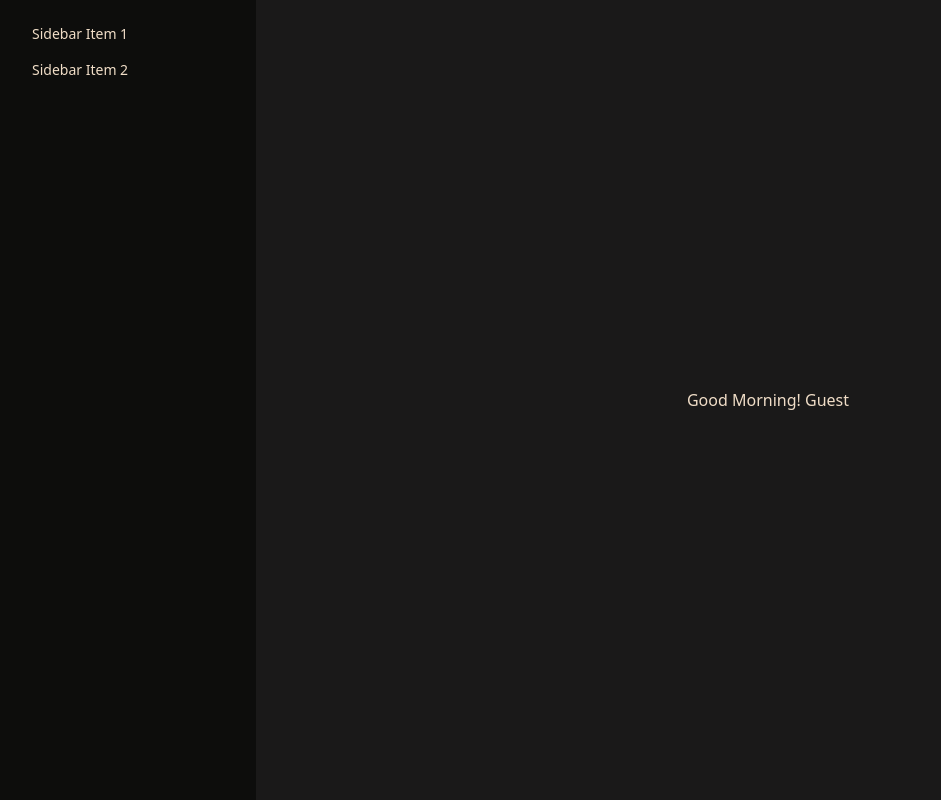
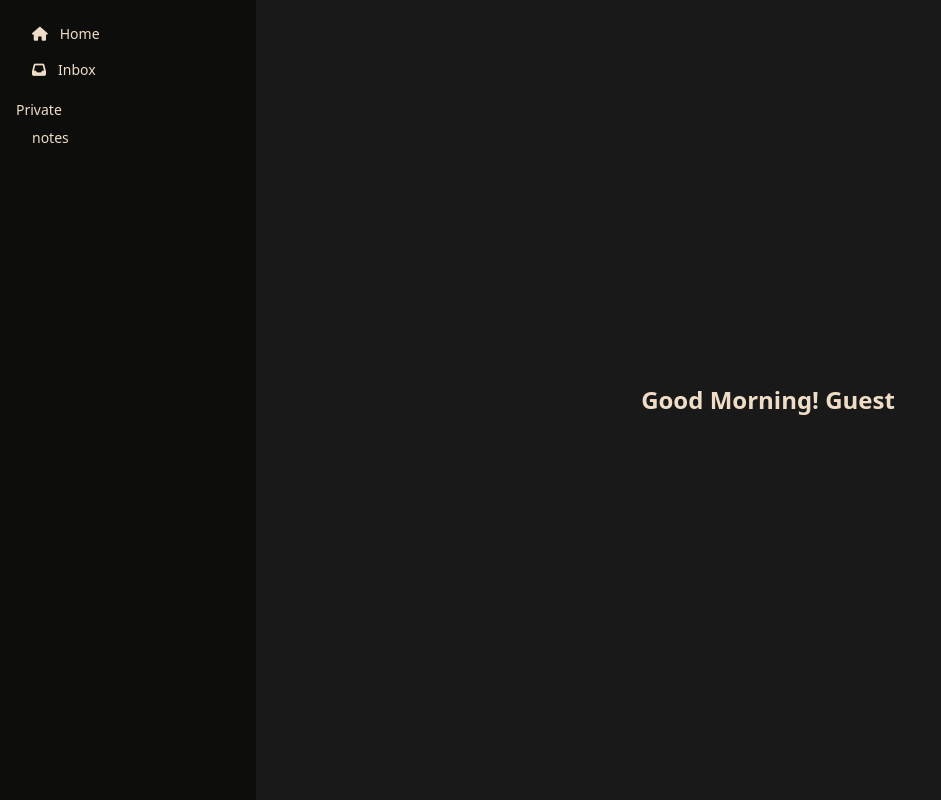
Before and after one commit to yashi-15/PlanIt, a React (Vite) app in the folder PlanIt/: page /userdashboard in a window 1280 px wide. Shown: the whole page, without its empty margins (0-941 px from the left). Built offline with nearby package versions, Linux system fonts and the light colour scheme; no server answers; sample sign-in values are in the browser's storage.

Commit message:
some tyling and left menu changes

```diff
--- a/PlanIt/src/components/Navbar.jsx
+++ b/PlanIt/src/components/Navbar.jsx
@@ -66,7 +66,7 @@ const Navbar = () => {
                                     </div>
                                     <ul tabIndex={0} className="menu menu-sm dropdown-content bg-base-100 rounded-box z-[1] mt-3 w-52 p-2 shadow">
                                         <li>
-                                            <Link to="#" className="justify-between">
+                                            <Link to="/userdashboard" className="justify-between">
                                                 Profile
                                                 <span className="badge">New</span>
                                             </Link>
--- a/PlanIt/src/components/user-dashboard/HomeDashboard.jsx
+++ b/PlanIt/src/components/user-dashboard/HomeDashboard.jsx
@@ -28,7 +28,7 @@ const HomeDashboard = () => {
 
     return (
         <div className="text-linen">
-            <h1>Good {timeOfDay}! {user?.name?.split(" ")[0] || "Guest"}</h1>
+            <h1 className="text-2xl font-bold">Good {timeOfDay}! {user?.name?.split(" ")[0] || "Guest"}</h1>
         </div>
     );
 };
--- a/PlanIt/src/components/user-dashboard/LeftMenu.jsx
+++ b/PlanIt/src/components/user-dashboard/LeftMenu.jsx
@@ -1,4 +1,5 @@
 import React from "react";
+import { Link } from "react-router-dom";
 
 const LeftMenu = () => {
     return (
@@ -6,11 +7,15 @@ const LeftMenu = () => {
             <label htmlFor="my-drawer-2" aria-label="close sidebar" className="drawer-overlay"></label>
             <ul className="menu min-h-full w-64 p-4 bg-black text-linen" style={{backgroundColor: ''}}>
                 {/* Sidebar content here */}
+                <li className="rounded hover:bg-gray">
+                    <Link> <i class="fa-solid fa-house mr-1"></i> Home</Link>
+                </li>
+                <li className="rounded hover:bg-gray">
+                    <Link> <i class="fa-solid fa-inbox mr-1"></i> Inbox</Link>
+                </li>
+                <p className="mt-3 font-extralight">Private</p>
                 <li>
-                    <a>Sidebar Item 1</a>
-                </li>
-                <li>
-                    <a>Sidebar Item 2</a>
+                    <Link>notes</Link>
                 </li>
             </ul>
         </div>
```
